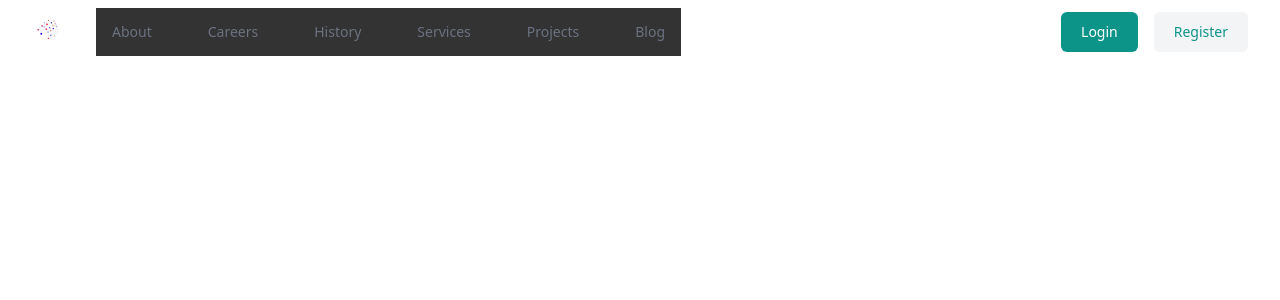
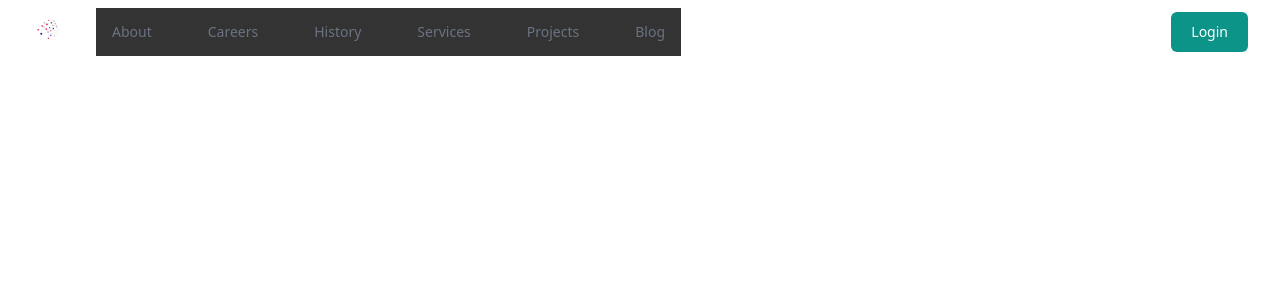
Before and after one commit to Adetth/VersatileAI, a Flask app: page / in a window 1280 px wide. Shown: the top 300 px of the page. Run offline with Flask 3, Linux system fonts and the light colour scheme; some libraries are stand-ins or nearby versions.

Commit message:
Made website fancier

```diff
--- a/website/templates/index.html
+++ b/website/templates/index.html
@@ -68,11 +68,6 @@
                             href="#">
                             Login
                         </a>
-
-                        <a class="hidden rounded-md bg-gray-100 px-5 py-2.5 text-sm font-medium text-teal-600 transition hover:text-teal-600/75 sm:block dark:bg-gray-800 dark:text-white dark:hover:text-white/75"
-                            href="#">
-                            Register
-                        </a>
                     </div>
 
                     <button
```
